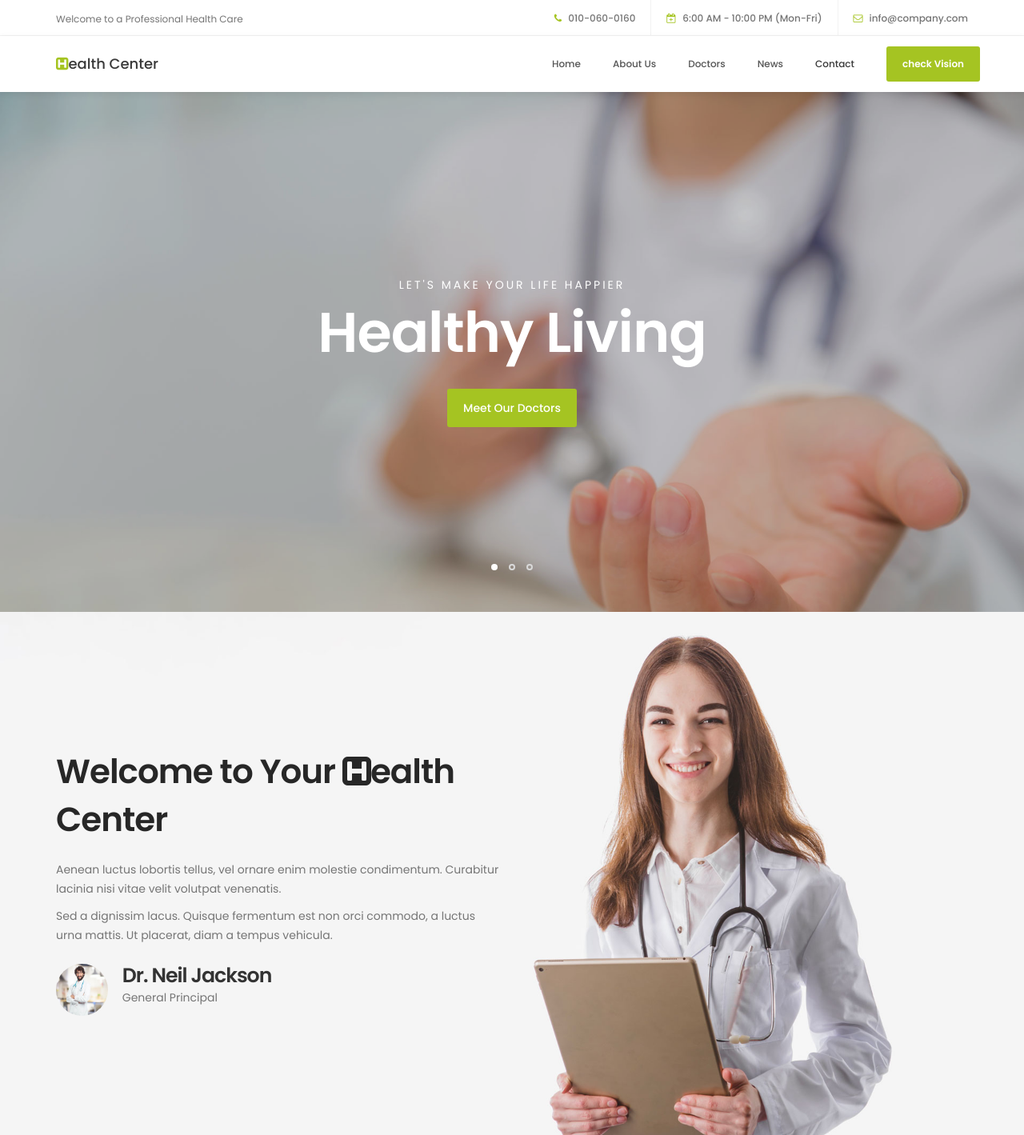
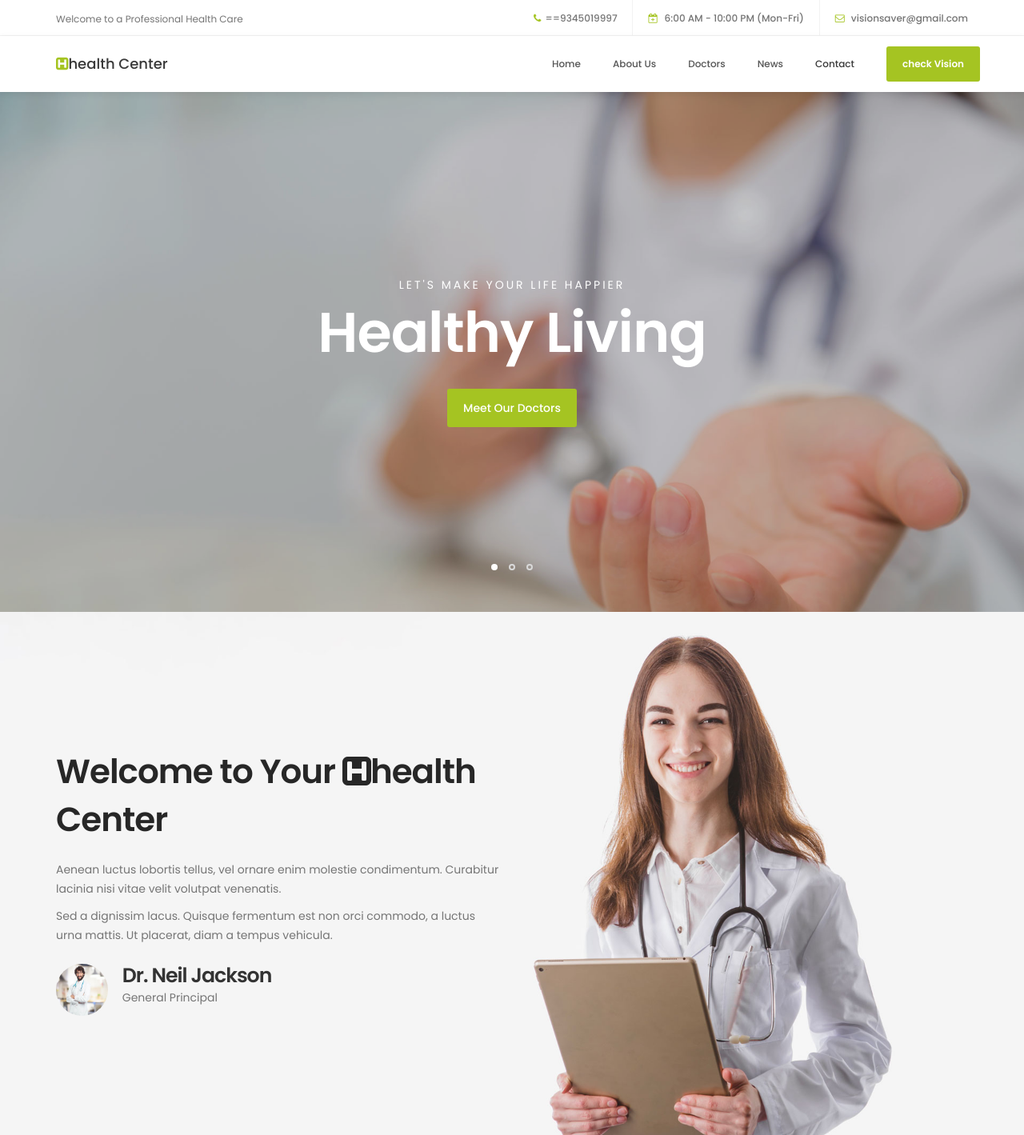
Before and after one commit to aryan2882/VisionSaver, a Django app: page / in a window 1280 px wide. Shown: the top 1419 px of the page at 80% size. Run offline with Django 5.2, Linux system fonts and the light colour scheme; some libraries are stand-ins or nearby versions.

Commit message:
Update index.html

```diff
--- a/templates/index.html
+++ b/templates/index.html
@@ -3,7 +3,7 @@
 <html lang="en">
 <head>
 
-     <title>Health - Medical Website Template</title>
+     <title>VISION SAVER</title>
 <!--
 
 Template 2098 Health
@@ -50,9 +50,9 @@ http://www.tooplate.com/view/2098-health
                     </div>
 
                     <div class="col-md-8 col-sm-7 text-align-right">
-                         <span class="phone-icon"><i class="fa fa-phone"></i> 010-060-0160</span>
+                         <span class="phone-icon"><i class="fa fa-phone"></i>==9345019997</span>
                          <span class="date-icon"><i class="fa fa-calendar-plus-o"></i> 6:00 AM - 10:00 PM (Mon-Fri)</span>
-                         <span class="email-icon"><i class="fa fa-envelope-o"></i> <a href="#">info@company.com</a></span>
+                         <span class="email-icon"><i class="fa fa-envelope-o"></i> <a href="#">visionsaver@gmail.com</a></span>
                     </div>
 
                </div>
@@ -72,7 +72,7 @@ http://www.tooplate.com/view/2098-health
                     </button>
 
                     <!-- lOGO TEXT HERE -->
-                    <a href="index.html" class="navbar-brand"><i class="fa fa-h-square"></i>ealth Center</a>
+                    <a href="index.html" class="navbar-brand"><i class="fa fa-h-square"></i>health Center</a>
                </div>
 
                <!-- MENU LINKS -->
@@ -141,7 +141,7 @@ http://www.tooplate.com/view/2098-health
 
                     <div class="col-md-6 col-sm-6">
                          <div class="about-info">
-                              <h2 class="wow fadeInUp" data-wow-delay="0.6s">Welcome to Your <i class="fa fa-h-square"></i>ealth Center</h2>
+                              <h2 class="wow fadeInUp" data-wow-delay="0.6s">Welcome to Your <i class="fa fa-h-square"></i>health Center</h2>
                               <div class="wow fadeInUp" data-wow-delay="0.8s">
                                    <p>Aenean luctus lobortis tellus, vel ornare enim molestie condimentum. Curabitur lacinia nisi vitae velit volutpat venenatis.</p>
                                    <p>Sed a dignissim lacus. Quisque fermentum est non orci commodo, a luctus urna mattis. Ut placerat, diam a tempus vehicula.</p>
```
